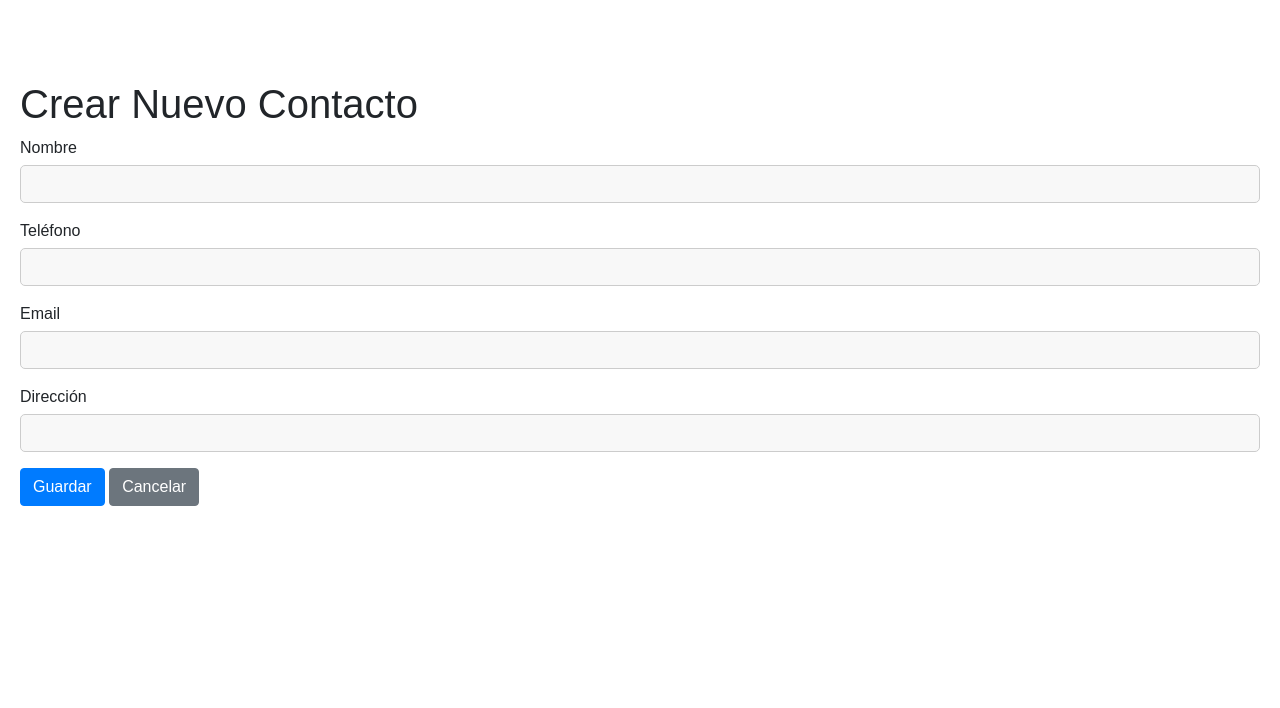
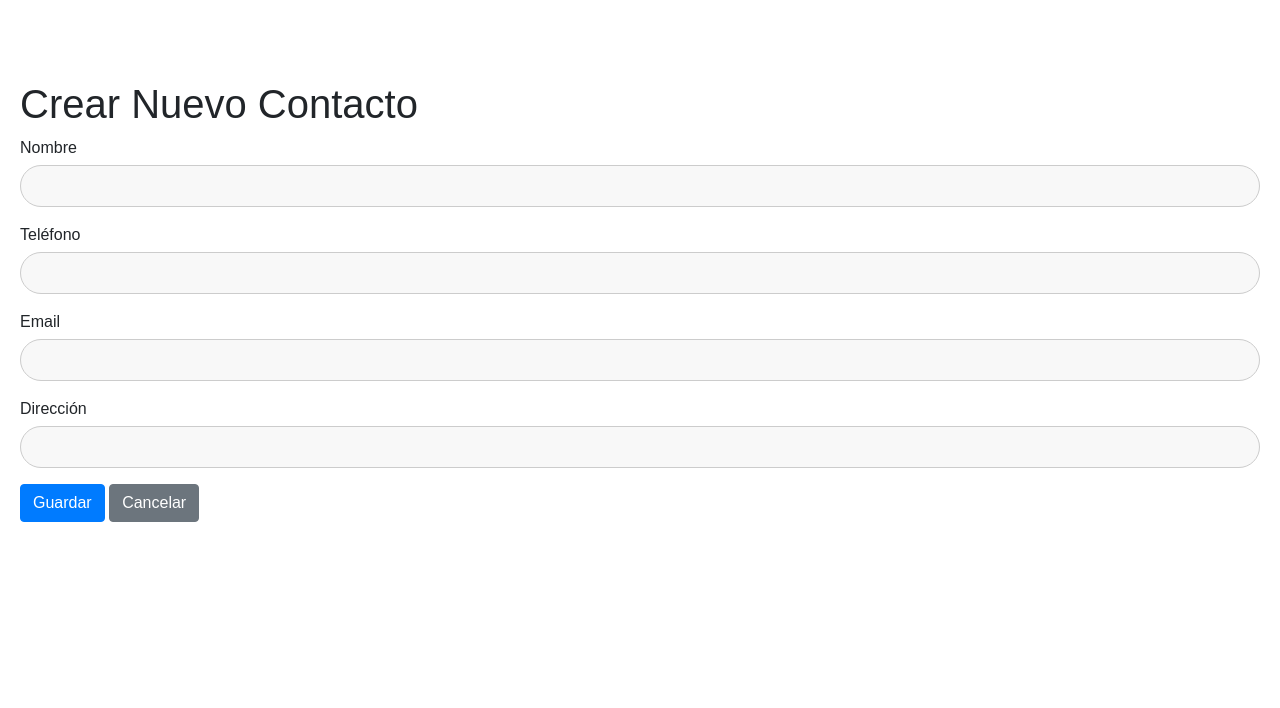
Before and after one commit to kerm1977/miniapp, a Flask app: page /crear_contacto in a window 1280 px wide. Shown: the top 708 px of the page. Run offline with Flask 3, Linux system fonts and the light colour scheme; a user stored in the database is signed in; some libraries are stand-ins or nearby versions.

Commit message:
mejor agenda visual

```diff
--- a/templates/crear_contacto.html
+++ b/templates/crear_contacto.html
@@ -8,7 +8,7 @@
         {{ form.csrf_token }}
         <div class="mb-3">
             {{ form.nombre.label(class="form-label") }}
-            {{ form.nombre(class="form-control") }}
+            {{ form.nombre(class="rounded-pill") }}
             {% if form.nombre.errors %}
                 <ul class="errors">
                     {% for error in form.nombre.errors %}
@@ -19,7 +19,7 @@
         </div>
         <div class="mb-3">
             {{ form.telefono.label(class="form-label") }}
-            {{ form.telefono(class="form-control") }}
+            {{ form.telefono(class="rounded-pill") }}
             {% if form.telefono.errors %}
                 <ul class="errors">
                     {% for error in form.telefono.errors %}
@@ -30,7 +30,7 @@
         </div>
         <div class="mb-3">
             {{ form.email.label(class="form-label") }}
-            {{ form.email(class="form-control") }}
+            {{ form.email(class="rounded-pill") }}
             {% if form.email.errors %}
                 <ul class="errors">
                     {% for error in form.email.errors %}
@@ -41,7 +41,7 @@
         </div>
         <div class="mb-3">
             {{ form.direccion.label(class="form-label") }}
-            {{ form.direccion(class="form-control") }}
+            {{ form.direccion(class="rounded-pill") }}
             {% if form.direccion.errors %}
                 <ul class="errors">
                     {% for error in form.direccion.errors %}
```
Also changed, not shown: templates/editar_contacto.html (+4 -4 lines), templates/listar_contacto.html (+1 -7 lines), instance/db.db.
